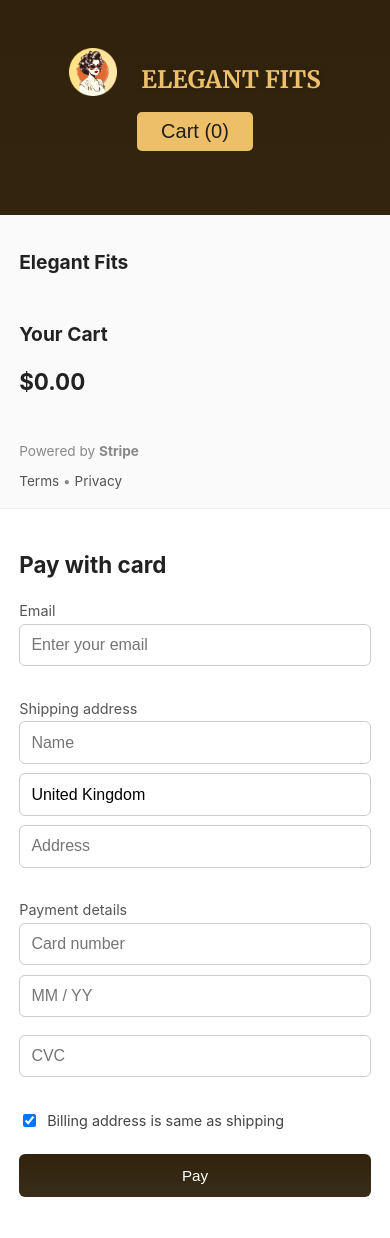
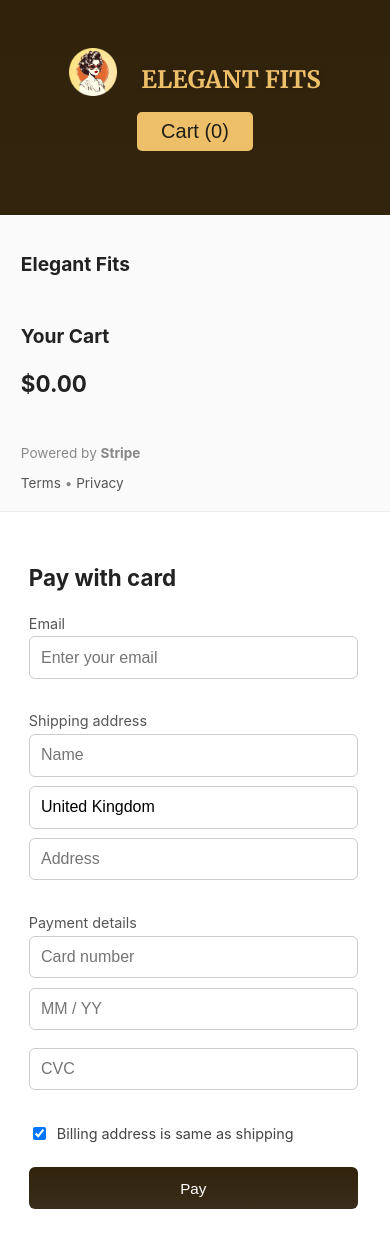
Before and after one commit to seanralph007/Elegant-Fits, a React (Vite) app: page /checkout in a window 390 px wide. Before the commit the page ends 1216 px from the top, so only its background shows below. Built offline with nearby package versions, Linux system fonts and the light colour scheme.

Commit message:
CheckOut styling update two

```diff
--- a/index.html
+++ b/index.html
@@ -1,10 +1,10 @@
-<!doctype html>
+<!DOCTYPE html>
 <html lang="en">
   <head>
     <meta charset="UTF-8" />
     <link rel="icon" type="image/svg+xml" href="/logo.png" />
     <meta name="viewport" content="width=device-width, initial-scale=1.0" />
-    <title>ReactTSShop</title>
+    <title>ElegantFits</title>
   </head>
   <body>
     <div id="modal"></div>
--- a/src/components/Cart.tsx
+++ b/src/components/Cart.tsx
@@ -33,7 +33,7 @@ export default function Cart({ onClose }: CartProps) {
         <p id="cart-actions">
           {cartItems.length > 0 && (
             <>
-              <button onClick={handleClear} className="btns">
+              <button onClick={handleClear} className="clear-cart">
                 Clear Cart
               </button>
               <button onClick={handleCheckout} className="btn">
--- a/src/components/Checkout.css
+++ b/src/components/Checkout.css
@@ -84,7 +84,7 @@
 .checkout-form {
   flex: 1;
   padding: 3rem 4rem;
-  min-width: 360px;
+  /* min-width: 360px; */
   background: #fff;
 }
 
@@ -172,13 +172,15 @@
 
   .checkout-form {
     padding: 2rem;
+    margin: 0.5rem;
+    width: 95%;
   }
 }
 
 @media (max-width: 600px) {
   .checkout-summary,
   .checkout-form {
-    padding: 1.2rem;
+    padding: 1.3rem;
   }
 
   .checkout-header h2 {
--- a/src/index.css
+++ b/src/index.css
@@ -225,6 +225,7 @@ h1 {
 } */
 
 .btns,
+.clear-cart,
 .btn {
   background: #271e07;
   border: none;
@@ -237,6 +238,11 @@ h1 {
 
 .btn {
   background: #0f0b01;
+}
+
+.clear-cart {
+  font-size: 0.8rem;
+  padding: 0.5rem 0.5rem;
 }
 
 /* #cart-actions button {
@@ -349,5 +355,4 @@ h1 {
     padding: 0.5rem 0.5rem;
     font-size: 0.9rem;
   }
-
 }
```
